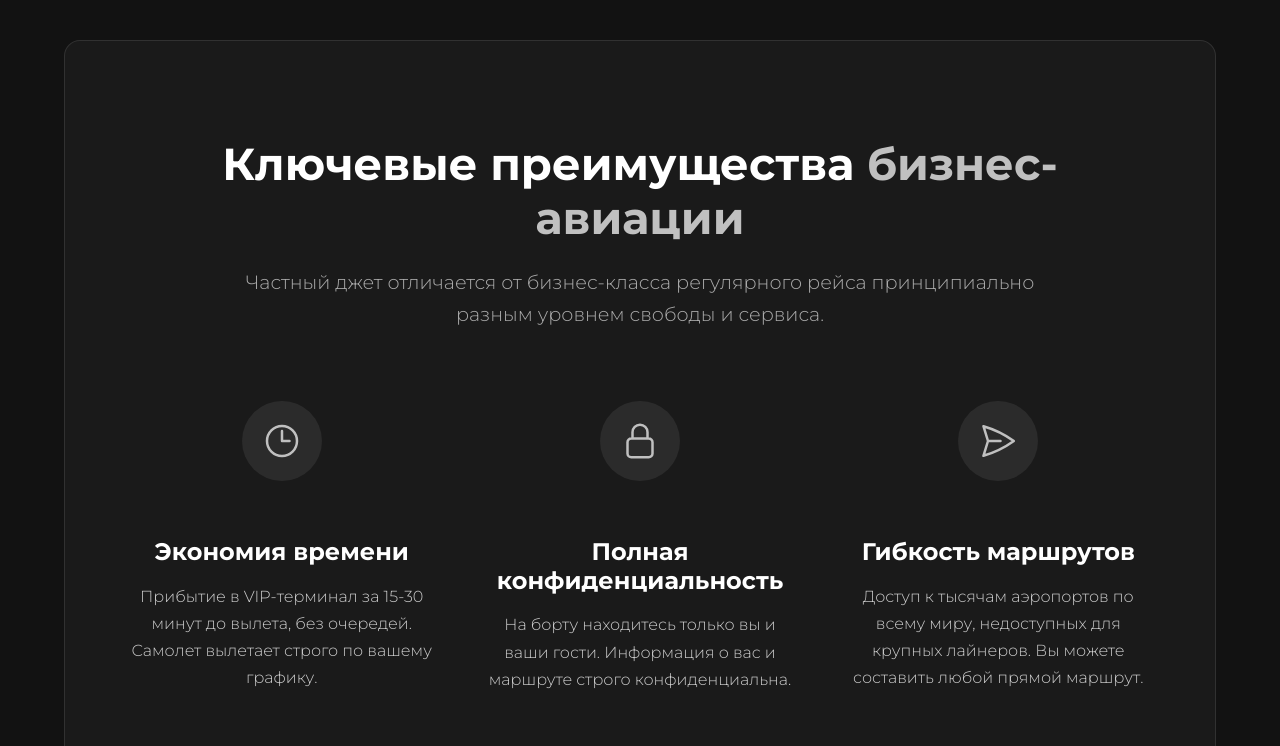
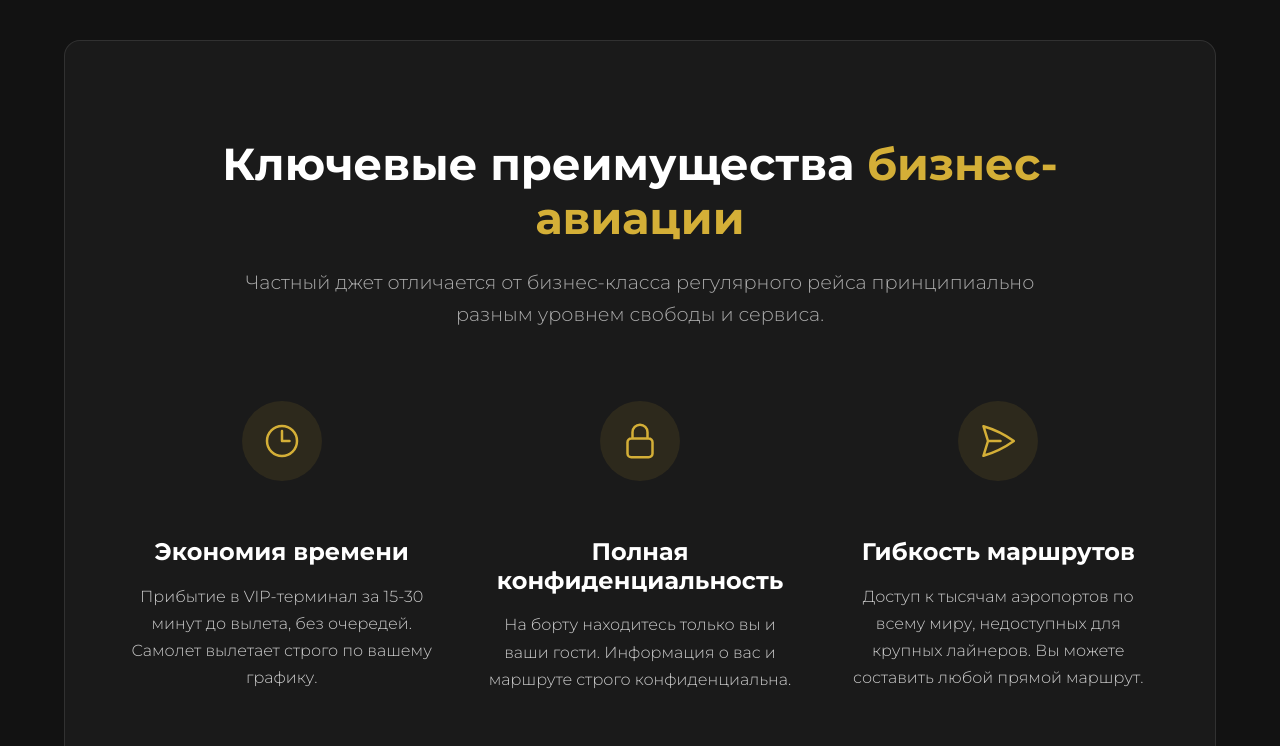
Before and after one commit to champion-shipping/aerovip, a plain HTML site: page index.html in a window 1280 px wide. Shown: the part 860-1606 px from the top of the page. Drawn offline with Linux system fonts and the light colour scheme.

Commit message:
Update index.html

```diff
--- a/index.html
+++ b/index.html
@@ -29,14 +29,14 @@
     <noscript><div><img src="https://mc.yandex.ru/watch/104400755" style="position:absolute; left:-9999px;" alt="" /></div></noscript>
     <!-- /Yandex.Metrika counter -->
 
+    <!-- Premium Styling Final Version -->
     <style>
         @import url('https://fonts.googleapis.com/css2?family=Montserrat:wght@300;400;500;700&display=swap');
 
         :root {
             --primary-color: #121212;
             --panel-color: #1A1A1A;
-            /* === COLOR VARIATION: PLATINUM === */
-            --accent-color: #C0C0C0; /* Original: #D4AF37; */
+            --accent-color: #D4AF37;
             --text-color: #ffffff;
             --secondary-text-color: #ccc;
             --border-color: rgba(255, 255, 255, 0.1);
@@ -78,17 +78,18 @@
         .hero h1 { font-size: 4rem; margin-bottom: 25px; text-shadow: 2px 2px 10px rgba(0,0,0,0.5); }
         .hero p { font-size: 1.3rem; margin-bottom: 50px; font-weight: 300; max-width: 700px; margin-left: auto; margin-right: auto; color: rgba(255, 255, 255, 0.9); }
         .hero-cta-button { display: inline-block; background-color: var(--accent-color); color: var(--primary-color); padding: 22px 45px; border-radius: 8px; font-size: 1.2rem; font-weight: 700; text-decoration: none; transition: transform 0.3s, box-shadow 0.3s; box-shadow: 0 10px 30px rgba(0,0,0,0.4); border: none; }
-        .hero-cta-button:hover { transform: translateY(-5px); box-shadow: 0 15px 40px rgba(192, 192, 192, 0.3); }
+        .hero-cta-button:hover { transform: translateY(-5px); box-shadow: 0 15px 40px rgba(212, 175, 55, 0.3); }
 
         .section { padding: 100px 5%; overflow: hidden; }
         .dark-panel { background-color: var(--panel-color); border-radius: 16px; border: 1px solid var(--border-color); }
 
         .advantages-grid { display: grid; grid-template-columns: repeat(auto-fit, minmax(280px, 1fr)); gap: 40px; }
         .advantage-item { text-align: center; }
-        .advantage-item .icon { display: inline-flex; align-items: center; justify-content: center; width: 80px; height: 80px; background-color: rgba(192, 192, 192, 0.1); border-radius: 50%; margin-bottom: 25px; }
+        .advantage-item .icon { display: inline-flex; align-items: center; justify-content: center; width: 80px; height: 80px; background-color: rgba(212, 175, 55, 0.1); border-radius: 50%; margin-bottom: 25px; }
         .advantage-item .icon svg { width: 40px; height: 40px; color: var(--accent-color); }
         .advantage-item h4 { font-size: 1.5rem; margin-bottom: 15px; color: var(--text-color); }
 
+        /* MOBILE TABLE FIX */
         .table-wrapper { overflow-x: auto; -webkit-overflow-scrolling: touch; }
         .price-table { width: 100%; border-collapse: collapse; margin: 40px 0; font-size: 1rem; min-width: 600px; }
         .price-table th, .price-table td { padding: 20px; text-align: left; border-bottom: 1px solid var(--border-color); }
@@ -104,7 +105,7 @@
 
         .jet-grid { display: grid; grid-template-columns: repeat(auto-fit, minmax(320px, 1fr)); gap: 40px; }
         .jet-card { background-color: var(--panel-color); border-radius: 12px; overflow: hidden; border: 1px solid var(--border-color); display: flex; flex-direction: column; transition: transform 0.3s, box-shadow 0.3s, border-color 0.3s; }
-        .jet-card:hover { transform: translateY(-10px); box-shadow: 0 20px 50px rgba(0,0,0,0.5); border-color: rgba(192, 192, 192, 0.5); }
+        .jet-card:hover { transform: translateY(-10px); box-shadow: 0 20px 50px rgba(0,0,0,0.5); border-color: rgba(212, 175, 55, 0.5); }
         .jet-card img { width: 100%; height: 220px; object-fit: cover; }
         .jet-card-content { padding: 30px; flex-grow: 1; display: flex; flex-direction: column; }
         .jet-card h4 { font-size: 1.8rem; color: var(--accent-color); margin-top: 0; margin-bottom: 20px; }
```
